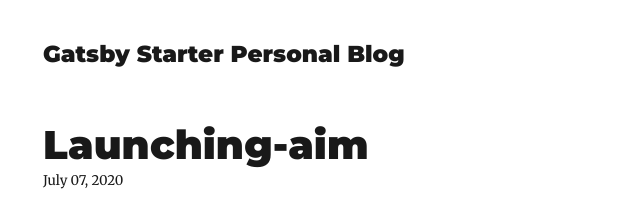
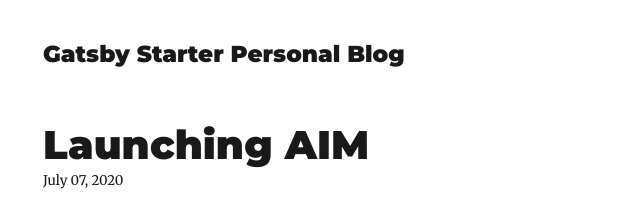
Before and after one commit to roubkar/gatsby-blog-poc, a Gatsby site: page /blog/launching-aim/ in a window 1280 px wide. Shown: the top 220 px of the page, 282-922 px from the left. Built offline with nearby package versions, Linux system fonts and the light colour scheme; Gatsby itself is replaced by a stand-in of ours; some packages are replaced by stand-ins of ours.

Commit message:
Update Blog “launching-aim”

```diff
--- a/content/blog/launching-aim.md
+++ b/content/blog/launching-aim.md
@@ -1,7 +1,7 @@
 ---
 path: launching-aim
 date: 2020-07-07T16:56:43.047Z
-title: Launching-aim
+title: Launching AIM
 description: AIM - An open AI development environment
 ---
 > Can tools for AI be as good as they are for the rest of software engineering?
```
